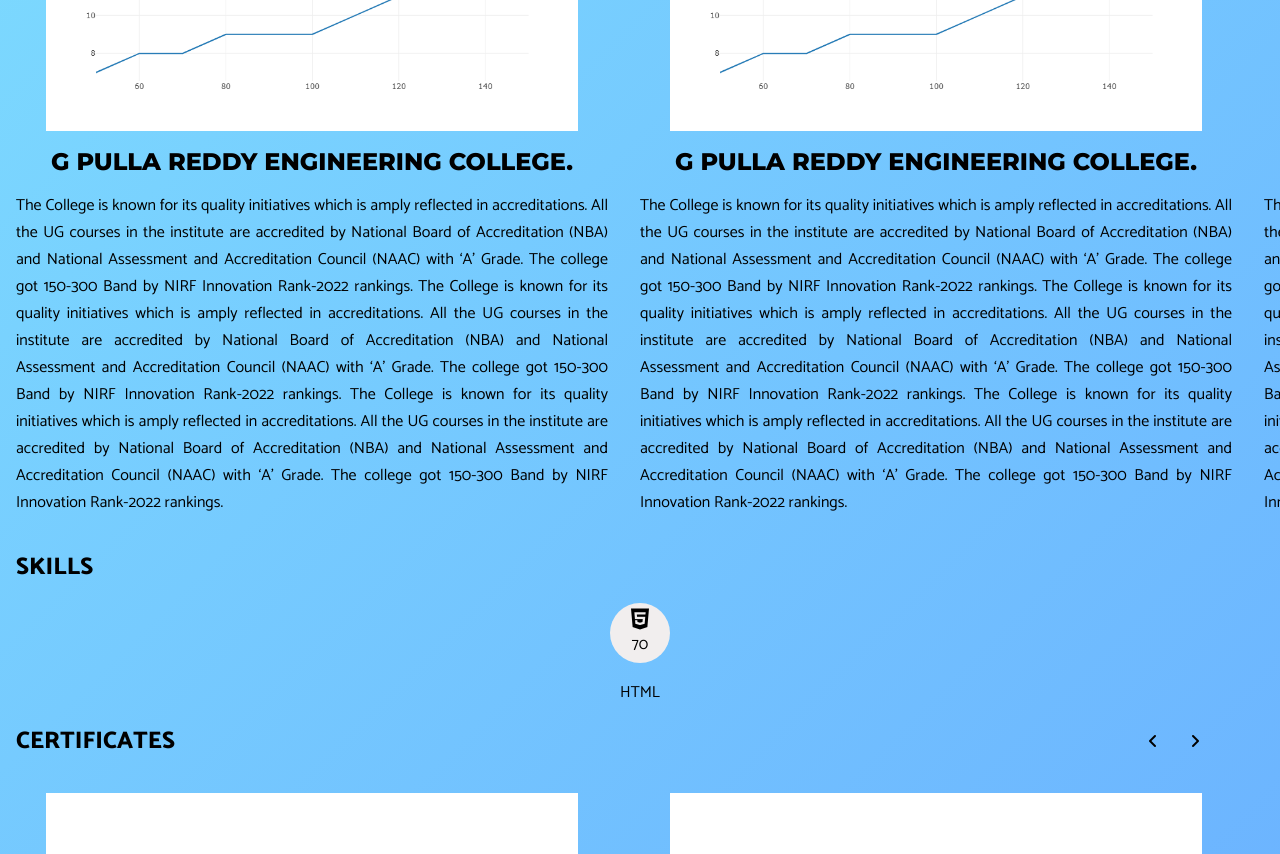
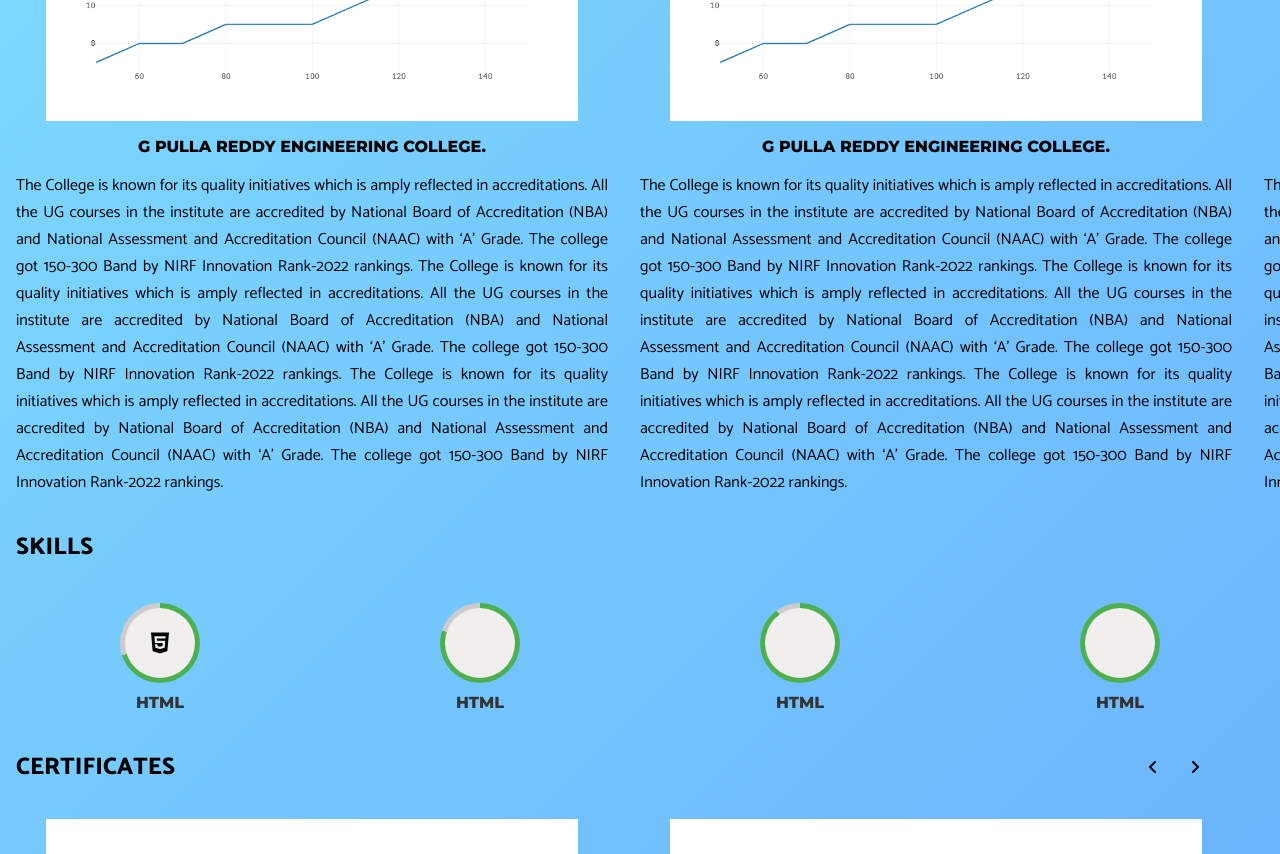
Before and after one commit to callasumamahesh/myportfolio, a React (Create React App) app: page / in a window 1280 px wide. Shown: the part 1920-2774 px from the top of the page. Built offline with nearby package versions, Linux system fonts and the light colour scheme.

Commit message:
updated skills section

```diff
--- a/src/App.css
+++ b/src/App.css
@@ -168,20 +168,15 @@
   cursor: pointer;
 } */
 
-.primaryButton{
+#primaryButton{
   padding: 10px;
   width: 200px;
   border: none;
   border-radius: 7px;
   cursor: pointer;
-  background-color: rgb(186, 178, 178);
-  color: white;
+  background-color: rgb(241, 238, 238);
 }
 
-.primaryButton:hover{
-  background-color: #4caf50;
-  transition: background-color 0.2s ease-in;
-}
 
 .button-63:active,
 .button-63:hover {
@@ -206,7 +201,9 @@
   gap: 1rem;
   padding-right: 2rem;
 }
-
+.educationSection > div > h2{
+  font-size: 16px;
+}
 
 .projects .educationSection .graduate .projectImage{
   display: flex;
@@ -223,32 +220,10 @@
   flex-direction: column;
   gap: 1rem;
 }
-/* .projects .educationSection .graduate .projectDescription p{
-  padding-right: 3rem;
-} */
-/*
-.right-icon, .left-icon {
-  position: absolute;
-  background-color: rgba(0, 0, 0, 0.5);
-  color: white;
-  padding: 0.5rem 1rem;
-  border-radius: 50%;
-  cursor: pointer;
-  font-size: 1.5rem;
-  z-index: 10;
-  transition: background-color 0.3s ease;
+.projects .educationSection .graduate .projectDescription h2{
+  font-size: 16px;
 }
 
-.projects{
-  margin-top: 1rem;
-  display: flex;
-  flex-direction: column;
-
-}
-
-.projectSections{
-  display: flex;
-}
 
 /* Experience */
 
@@ -295,15 +270,20 @@
 }
 
 /* Skills */
+ .skillsSection {
+  display: grid;
+  grid-template-columns: 1fr 1fr 1fr 1fr;
+}
 
-.skillBlock{
+/*.skillBlock {
   display: flex;
   justify-content: center;
   align-items: center;
   flex-direction: column;
   gap: 1rem;
 }
-.skillimg{
+
+.skillimg {
   display: flex;
   justify-content: center;
   flex-direction: column;
@@ -313,11 +293,69 @@
   width: 60px;
   border-radius: 50%;
 }
-.skillimg i{
-font-size: 1.5rem;
+
+.skillimg i {
+  font-size: 1.5rem;
+} */
+.skill-bar-container {
+  display: flex;
+  flex-direction: column;
+  align-items: center;
+  margin: 20px;
 }
 
+.skill-circle {
+  position: relative;
+  width: 80px;
+  height: 80px;
+}
 
+.circle {
+  width: 100%;
+  height: 100%;
+  border-radius: 50%;
+  display: flex;
+  align-items: center;
+  justify-content: center;
+  position: relative;
+}
+
+.skill-label {
+  margin-top: 10px;
+  color: #333;
+}
+
+.circle-text {
+  position: absolute;
+  font-size: 1.5rem;
+  width: 70px;
+  height: 70px;
+  border-radius: 50%;
+  color: #000;
+  font-weight: bold;
+  background-color: rgb(241, 238, 238);
+  display: flex;
+  flex-direction: column;
+  justify-content: center;
+  align-items: center;
+}
+
+.circle-text i{
+  font-size: 1.5rem;
+  padding: 10px;
+  height: 50px;
+  width: 50px;
+  border-radius: 50%;
+  display: flex;
+  justify-content: center;
+  align-items: center;
+}
+
+.skill-label {
+  margin-top: 10px;
+  font-size: 1rem;
+  color: #333;
+}
 
 
 /* Contact */
@@ -363,6 +401,7 @@
 }
 
 input[type="text"] {
+  background-color: rgb(241, 238, 238);
   width: 330px;
   font-size: 14px;
   font-weight: light;
@@ -374,6 +413,7 @@
 }
 
 #text {
+  background-color: rgb(241, 238, 238);
   width: 500px;
   height: 250px;
   border-radius: 10px;
@@ -410,9 +450,8 @@
   align-items: center;
   border-radius: 7px;
   cursor: pointer;
+  transition: background-color 0.2s ease-in;
 }
-
-
 
 .block:hover{
   background-color: rgb(204, 201, 201);
@@ -442,6 +481,7 @@
     padding-left: 1rem;
   }
   header ul {
+    display: none;
     flex-direction: column;
     align-items: flex-start;
   }
--- a/src/App.js
+++ b/src/App.js
@@ -2,7 +2,6 @@
 import './App.css'
 import image from './assests/newplot.png'
 import SkillBar from './components/Skills';
-import pako from 'pako';
 import Blocks from './components/blocks';
 function App() {
   const educationSectionRef = useRef(null);
@@ -80,33 +79,32 @@
   };
 
   // Function to decompress a Base64 string using pako
-  function decompressBase64(compressedBase64) {
-    // Convert Base64 string to binary string
-    const compressedBinaryString = atob(compressedBase64);
+  // function decompressBase64(compressedBase64) {
+  //   // Convert Base64 string to binary string
+  //   const compressedBinaryString = atob(compressedBase64);
 
-    // Convert binary string to Uint8Array
-    const compressedBinaryData = new Uint8Array(compressedBinaryString.length);
-    for (let i = 0; i < compressedBinaryString.length; i++) {
-      compressedBinaryData[i] = compressedBinaryString.charCodeAt(i);
-    }
+  //   // Convert binary string to Uint8Array
+  //   const compressedBinaryData = new Uint8Array(compressedBinaryString.length);
+  //   for (let i = 0; i < compressedBinaryString.length; i++) {
+  //     compressedBinaryData[i] = compressedBinaryString.charCodeAt(i);
+  //   }
 
-    // Decompress the binary data using pako
-    const decompressedData = pako.ungzip(compressedBinaryData);
+  //   // Decompress the binary data using pako
+  //   const decompressedData = pako.ungzip(compressedBinaryData);
 
-    // Convert decompressed binary data back to a binary string
-    const decompressedBinaryString = String.fromCharCode.apply(null, new Uint8Array(decompressedData));
+  //   // Convert decompressed binary data back to a binary string
+  //   const decompressedBinaryString = String.fromCharCode.apply(null, new Uint8Array(decompressedData));
 
-    // Convert the binary string back to Base64
-    const decompressedBase64 = btoa(decompressedBinaryString);
+  //   // Convert the binary string back to Base64
+  //   const decompressedBase64 = btoa(decompressedBinaryString);
 
-    return decompressedBase64;
-  }
+  //   return decompressedBase64;
+  // }
 
   return (
     <>
       {
         validMail ?
-
           <>
             <main className='.mainSection'>
               <header>
@@ -272,7 +270,11 @@
                     )
                   })
                 } */}
-                <SkillBar skillName={'HTML'} percentage={70} />
+                <SkillBar skillName={'HTML'} percentage={70} icon={<i class="fa-brands fa-html5"></i>}/>
+                <SkillBar skillName={'HTML'} percentage={80} />
+                <SkillBar skillName={'HTML'} percentage={90} />
+                <SkillBar skillName={'HTML'} percentage={100} />
+
               </section>
               <section className='headingSection' id='CertificatesId'>
                 <h1 className='head'>Certificates</h1>
@@ -338,7 +340,7 @@
                       <input type="text" name="name" placeholder="Please Enter your name" required />
                       <input type="text" name="email" placeholder="Enter your Email / Phone number" required />
                       <textarea name="textarea" placeholder="Description" id="text" cols="30" rows="10" required></textarea>
-                      <input type="submit" value="Submit" />
+                      <input type="submit" value="Submit" id='primaryButton'/>
                     </form>
                   </section>
                 </section>
@@ -348,7 +350,7 @@
 
           : <>
             <input type='text' placeholder='Enter Email' onChange={(e) => setEmail(e.target.value)} />
-            <button>Submit </button>
+            <button id='primaryButton'>Submit </button>
           </>
       }
     </>
--- a/src/components/Skills.jsx
+++ b/src/components/Skills.jsx
@@ -1,18 +1,27 @@
-import React from "react";
-import "../App.css";
+import React, { useEffect, useState } from 'react';
+import '../App.css';
 
-const SkillBar = ({ skillName, percentage }) => {
-  const circleStyle = {
-    background: `conic-gradient(#4caf50 0% ${percentage}%, #ddd ${percentage}% 100%)`,
-  };
+const SkillBar = ({ percentage, skillName, icon }) => {
+  const [progress, setProgress] = useState(0);
+
+  useEffect(() => {
+    const timer = setTimeout(() => setProgress(percentage), 100);
+    return () => clearTimeout(timer);
+  }, [percentage]);
 
   return (
-    <div className="skillBlock">
-      <div className="skillimg">
-        <i class="fa-brands fa-html5"></i>
-        <p>{percentage}</p>
+    <div className="skill-bar-container">
+      <div className="skill-circle">
+        <div
+          className="circle"
+          style={{ background: `conic-gradient(#4caf50 ${progress * 3.6}deg, #ccc ${progress * 3.6}deg)` }}
+        >
+          <div className="circle-text">
+          {icon}
+          </div>
+        </div>
       </div>
-      <p>{skillName}</p>
+      <h3 className="skill-label">{skillName}</h3>
     </div>
   );
 };
```
